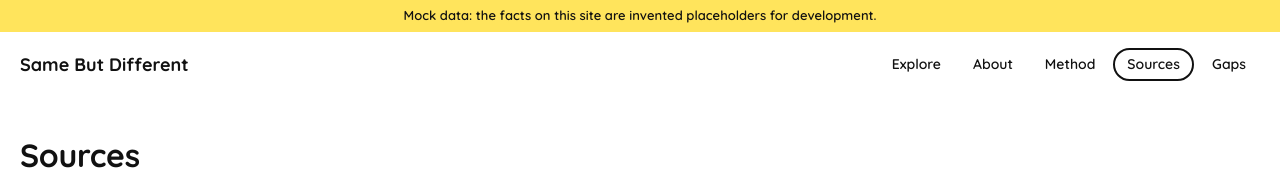
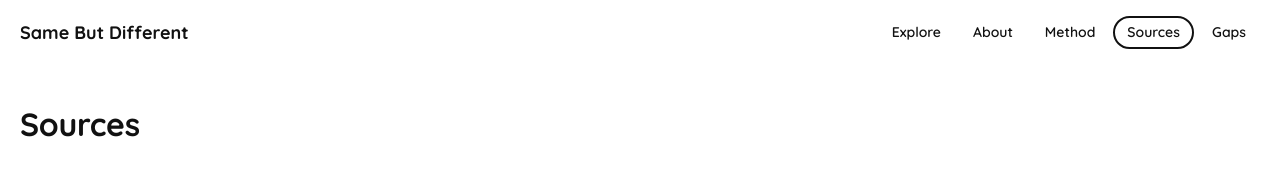
Before and after one commit to lizababior/same-but-different, an Astro site: page /sources in a window 1280 px wide. Shown: the top 170 px of the page. Built offline with nearby package versions, Linux system fonts and the light colour scheme; Astro itself is replaced by a stand-in of ours.

Commit message:
chore: remove mock facts and mock data banner

```diff
--- a/data/facts.csv
+++ b/data/facts.csv
@@ -1,8 +1,4 @@
 id,area,traits,group,group_rate,comparison_group,comparison_rate,ratio,unit,measure,statement,source_title,source_url,year,status,verified_by,verified_on,notes
-mock-hired-disabled,hired,disabled,Mock group A,8,Mock group B,4,2,percent,unemployment rate,MOCK: Invented example. Group A was unemployed twice as often as group B.,MOCK,,2026,mock,,,Invented number for development.
-mock-promoted-gender,promoted,gender:woman,Mock group A,10,Mock group B,50,0.2,share,share of top jobs,MOCK: Invented example. Group A held top jobs at 0.2× its share.,MOCK,,2026,mock,,,Invented number for development.
-mock-paid-intersection,paid,race:black;gender:woman,Mock group A,65,Mock group B,100,0.65,dollars,pay per $100,MOCK: Invented intersection example. The gap is bigger than for either trait alone.,MOCK,,2026,mock,,,Invented number for development.
-mock-gap-nonbinary,paid,gender:nonbinary,Mock group A,,,,,,,MOCK: Invented gap example. No pay data exists for this group.,MOCK,,2026,mock,,,Example gap: the survey records only two genders.
 loan-black-denial-2023,loan,race:black,Black applicants,16.6,non-Hispanic white applicants,5.8,2.86,percent,"denial rate, conventional home-purchase loans (first lien, 1–4 family, owner-occupied)","In 2023, Black applicants were denied conventional home-purchase loans 2.9× as often as non-Hispanic white applicants.","FFIEC and CFPB, ""FFIEC Publishes 2023 Data on Mortgage Lending""",https://www.consumerfinance.gov/about-us/newsroom/ffiec-publishes-2023-data-on-mortgage-lending/,2023,draft,,,"Raw denial rates from HMDA. They do not control for income, debt or credit score. Comparison group: non-Hispanic white applicants."
 loan-hispanic-denial-2023,loan,race:hispanic,Hispanic white applicants,12.0,non-Hispanic white applicants,5.8,2.07,percent,"denial rate, conventional home-purchase loans (first lien, 1–4 family, owner-occupied)","In 2023, Hispanic white applicants were denied conventional home-purchase loans 2.1× as often as non-Hispanic white applicants.","FFIEC and CFPB, ""FFIEC Publishes 2023 Data on Mortgage Lending""",https://www.consumerfinance.gov/about-us/newsroom/ffiec-publishes-2023-data-on-mortgage-lending/,2023,draft,,,"Raw denial rates from HMDA. They do not control for income, debt or credit score. Comparison group: non-Hispanic white applicants. The source reports ""Hispanic-White"" applicants, not all Hispanic applicants."
 loan-asian-denial-2023,loan,race:asian,Asian applicants,9.0,non-Hispanic white applicants,5.8,1.55,percent,"denial rate, conventional home-purchase loans (first lien, 1–4 family, owner-occupied)","In 2023, Asian applicants were denied conventional home-purchase loans 1.6× as often as non-Hispanic white applicants.","FFIEC and CFPB, ""FFIEC Publishes 2023 Data on Mortgage Lending""",https://www.consumerfinance.gov/about-us/newsroom/ffiec-publishes-2023-data-on-mortgage-lending/,2023,draft,,,"Raw denial rates from HMDA. They do not control for income, debt or credit score. Comparison group: non-Hispanic white applicants."
--- a/src/layouts/Base.astro
+++ b/src/layouts/Base.astro
@@ -1,13 +1,10 @@
 ---
-// Shared layout: header, mock-data banner, footer with the AI-use and maintenance notes.
+// Shared layout: header, footer with the AI-use and maintenance notes.
 // Markdown pages use it through `layout:` in their frontmatter.
 import '../styles/global.css';
-import { loadFacts } from '../data';
 
 const { title, frontmatter } = Astro.props;
 const pageTitle = title ?? frontmatter?.title;
-const facts = await loadFacts();
-const hasMock = facts.some((f) => f.status === 'mock');
 
 const NAV = [
   ['/', 'Explore'],
@@ -32,7 +29,6 @@ const LAST_UPDATED = '2026-11-02';
     <title>{pageTitle ? `${pageTitle} · Same But Different` : 'Same But Different'}</title>
   </head>
   <body>
-    {hasMock && <div class="banner" role="note">Mock data: the facts on this site are invented placeholders for development.</div>}
     <div class="page">
       <header class="site-header">
         <a class="name" href="/">Same But Different</a>
--- a/src/styles/global.css
+++ b/src/styles/global.css
@@ -26,7 +26,6 @@ mark { background: var(--mark); color: var(--mark-ink); padding: 0 4px; border-r
 .site-header nav a { text-decoration: none; padding: 4px 12px; border-radius: var(--pill); border: var(--border) solid transparent; font-weight: 600; font-size: 14px; }
 .site-header nav a:hover { border-color: var(--line); }
 .site-header nav a[aria-current='page'] { border-color: var(--ink); }
-.banner { background: var(--mark); color: var(--mark-ink); text-align: center; font-size: 13px; font-weight: 600; padding: 6px 16px; }
 main { padding: 8px 0 48px; }
 .site-footer { border-top: var(--border) solid var(--line); padding: 16px 0 32px; color: var(--muted); font-size: 13px; display: grid; gap: 4px; }
 
```
